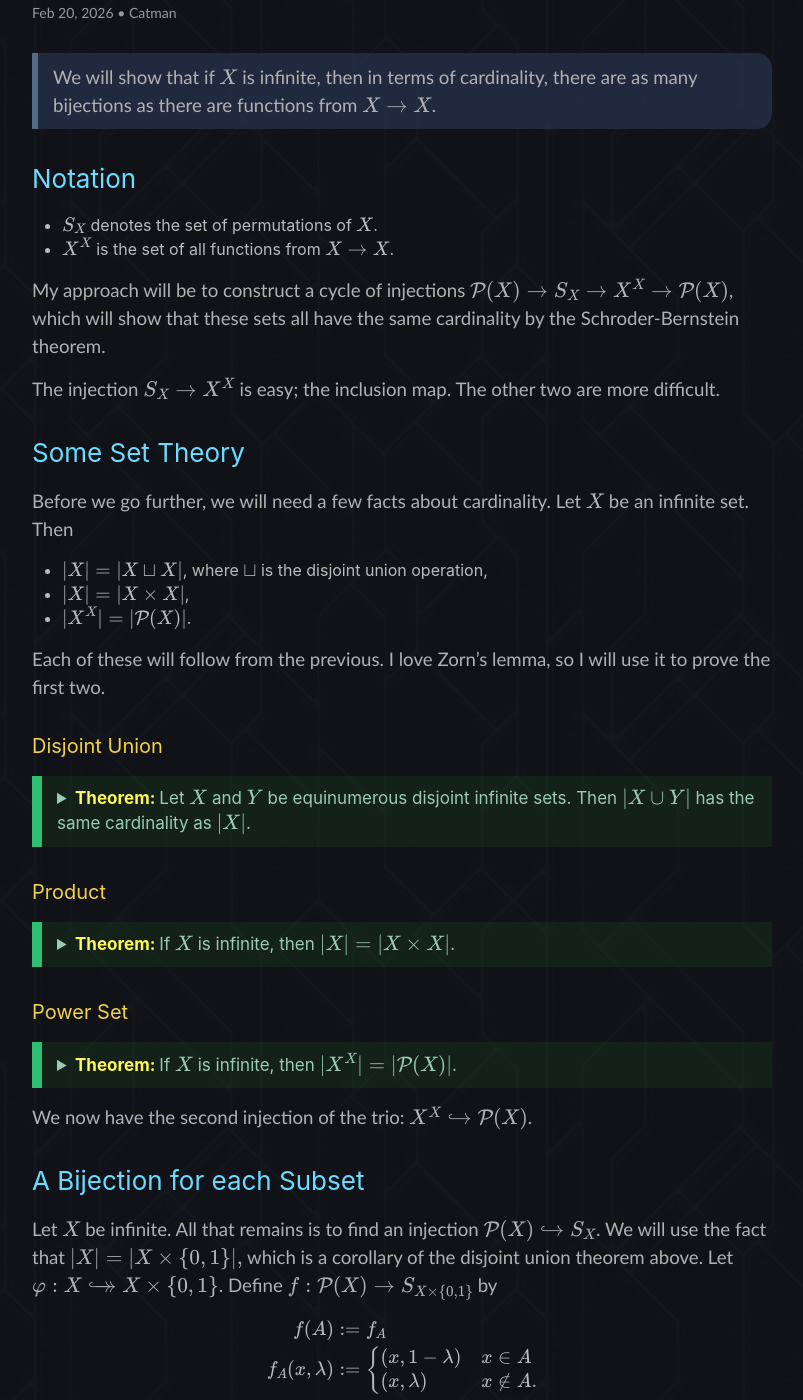
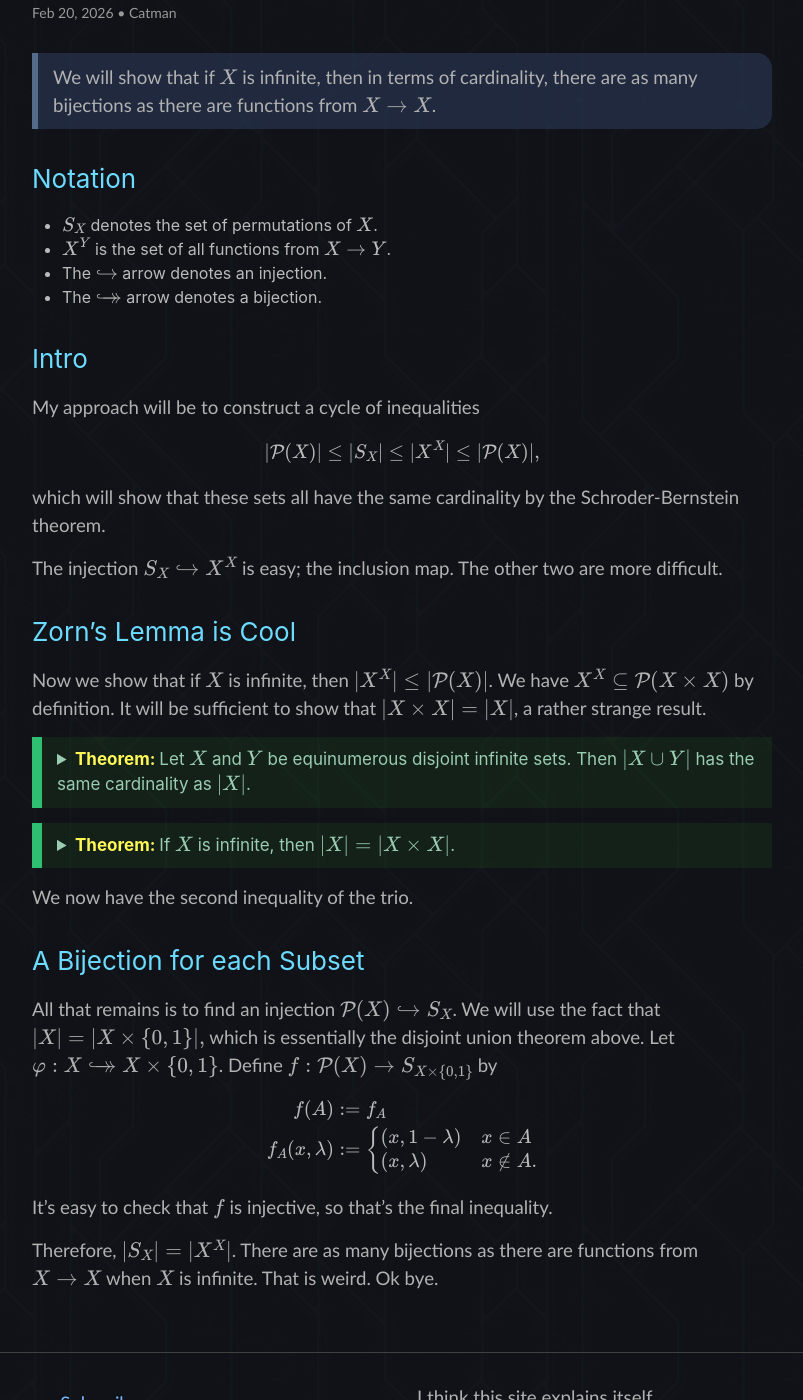
Before and after one commit to Catman314/catman314.github.io, a Jekyll site: the page built from _posts/2026-02-20-symmetry-group-cardinality.markdown, in a window 1280 px wide and 1400 px high, scrolled down 202 px. Shown: the whole window, without its empty margins (238-1041 px from the left). Built offline with Jekyll 4.4.1, drawn with Linux system fonts in a browser that asks for light colours; formulas are drawn with MathJax 3; some of the changed text lies outside the part shown.

Commit message:
improved the post

```diff
--- a/_posts/2026-02-20-symmetry-group-cardinality.markdown
+++ b/_posts/2026-02-20-symmetry-group-cardinality.markdown
@@ -9,30 +9,28 @@
 
 ### Notation
 * $S_X$ denotes the set of permutations of $X$.
-* $X^X$ is the set of all functions from $X\to X$.
+* $X^Y$ is the set of all functions from $X\to Y$.
+* The $\inj$ arrow denotes an injection.
+* The $\bij$ arrow denotes a bijection.
 
-My approach will be to construct a cycle of injections $\mathcal{P}(X)\to S_X\to X^X\to \mathcal{P}(X)$, which will show that these sets all have the same cardinality by the Schroder-Bernstein theorem.
+### Intro
 
-The injection $S_X\to X^X$ is easy; the inclusion map. The other two are more difficult.
+My approach will be to construct a cycle of inequalities
+
+$$|\mathcal{P}(X)|\le |S_X|\le |X^X|\le |\mathcal{P}(X)|,$$
+
+which will show that these sets all have the same cardinality by the Schroder-Bernstein theorem.
+
+The injection $S_X\inj X^X$ is easy; the inclusion map. The other two are more difficult.
 
 
-### Some Set Theory
+### Zorn's Lemma is Cool
 
-Before we go further, we will need a few facts about cardinality. Let $X$ be an infinite set. Then
+Now we show that if $X$ is infinite, then
+$|X^X| \le |\mathcal{P}(X)|$.
+We have $X^X\subseteq\mathcal{P}(X\times X)$ by definition. It will be sufficient to show that
+$|X\times X| = |X|$, a rather strange result.
 
-* $
-|X| =
-|X\sqcup X|$, where $\sqcup$ is the disjoint union operation,
-* $
-|X| =
-|X\times X|$,
-* $
-|X^X| =
-|\mathcal{P}(X)|$.
-
-Each of these will follow from the previous. I love Zorn's lemma, so I will use it to prove the first two.
-
-#### Disjoint Union
 
 <details><summary>
 <strong>Theorem: </strong> Let $X$ and $Y$ be equinumerous disjoint infinite sets. Then $|X\cup Y|$ has the same cardinality as $|X|$.
@@ -41,15 +39,15 @@
 
 *Proof.* Suppose $X$ and $Y$ are equinumerous disjoint infinite sets, with a bijection $\varphi:X\bij Y$. Define
 
-$$\mathcal{F} := \{f:A\cup\varphi(A)\bij A\mid A\subseteq X, A\text{ is infinite}\},$$
+$$\mathcal{B} := \{f:A\cup\varphi(A)\bij A\mid A\subseteq X, A\text{ is infinite}\},$$
 
-partially ordered by function extension. Since $X$ is infinite, it contains a countably infinite subset $Z$, and the sets $Z\cup \varphi(Z)$ and $Z$ have the same cardinality, so $\mathcal{F}$ is nonempty.
+partially ordered by function extension. Since $X$ is infinite, it contains a countably infinite subset $Z$, and the sets $Z\cup \varphi(Z)$ and $Z$ have the same cardinality, so $\mathcal{B}$ is nonempty.
 
-A chain in $\mathcal{F}$ has an upper bound in $\mathcal{F}$ obtained by unioning the domains. Therefore, Zorn's lemma states that $\mathcal{F}$ has a maximal element, say $g:B\cup\varphi(B)\bij B$ for some $B\subseteq X$.
+A chain in $\mathcal{B}$ has an upper bound in $\mathcal{B}$ obtained by unioning the domains. Therefore, Zorn's lemma states that $\mathcal{B}$ has a maximal element, say $g:B\cup\varphi(B)\bij B$ for some $B\subseteq X$.
 
 Assume for the sake of contradiction that $X\setminus B$ is infinite. Then there is some countably infinite $Z\subseteq X$ which is disjoint with $B$. But then $g$'s domain can be extended to include $Z\cup \varphi(Z)$ because a bijection $Z\cup\varphi(Z)\bij Z$ exists. This contradicts the maximality of $g$, thus $X\setminus B$ is finite.
 
-Because $X$ is infinite, this implies
+Because $X$ is infinite and $X\setminus B$ is finite, we have
 $|B| = |X|$, so there is a bijection $h:X\bij B$, and finally the bijection
 
 $$h^{-1}\circ g\circ (h\cup (\varphi\circ h\circ \varphi^{-1})):X\cup Y\bij X.$$
@@ -57,8 +55,6 @@
 </div>
 </details>
 
-
-#### Product
 
 <details><summary>
 <strong>Theorem: </strong> If $X$ is infinite, then
@@ -68,10 +64,10 @@
 
 *Proof.* Let $X$ be an infinite set. Let $\mathcal{B}$ be the set of bijections $Y\times Y\bij Y$ for infinite subsets $Y\subseteq X$, ordered by function extension.
 
-Since $X$ has a countable subset, $\mathcal{B}$ is nonempty because
+Since $X$ has a countably infinite subset, $\mathcal{B}$ is nonempty because
 $|\mathbb{N}\times\mathbb{N}| = |\mathbb{N}|.$
 
-Every chain in $\mathcal{B}$ has an upper bound in $\mathcal{B}$ by unioning the domains. Therefore, $\mathcal{B}$ has some maximal element, say $f:A\times A\bij A$.
+Every chain in $\mathcal{B}$ has an upper bound in $\mathcal{B}$ by unioning the domains. Therefore, by Zorn's lemma, $\mathcal{B}$ has some maximal element, say $f:A\times A\bij A$.
 
 We will now show that
 $|A| = |X|$. Assuming that
@@ -92,34 +88,13 @@
 </div>
 </details>
 
-
-#### Power Set
-
-<details><summary>
-<strong>Theorem: </strong> If $X$ is infinite, then $|X^X| = |\mathcal{P}(X)|$.
-</summary>
-<div markdown="1">
-
-*Proof.* An injection $\mathcal{P}(X)\inj X^X$ exists by choosing two elements $x_1,x_2\in X$ and considering functions where $$f(X)\subseteq \{x_1,x_2\}$$.
-
-An injection $X^X\to \mathcal{P}(X\times X)$ exists by considering the graphs of functions in $X^X$. Since
-$|X| = |X\times X|$, we have
-
-$$|\mathcal{P}(X)| = |\mathcal{P}(X\times X)|.$$
-
-By the Schroder-Bernstein theorem,
-$|\mathcal{P}(X)| = |X^X|$.
-
-</div>
-</details>
-
-We now have the second injection of the trio: $X^X\inj \mathcal{P}(X)$.
+We now have the second inequality of the trio.
 
 ### A Bijection for each Subset
 
-Let $X$ be infinite. All that remains is to find an injection $\mathcal{P}(X)\inj S_X$. We will use the fact that
+All that remains is to find an injection $\mathcal{P}(X)\inj S_X$. We will use the fact that
 $$|X| = |X\times\{0,1\}|,$$
-which is a corollary of the disjoint union theorem above. Let $$\varphi:X\bij X\times\{0,1\}$$. Define $$f:\mathcal{P}(X)\to S_{X\times\{0,1\}}$$ by
+which is essentially the disjoint union theorem above. Let $$\varphi:X\bij X\times\{0,1\}$$. Define $$f:\mathcal{P}(X)\to S_{X\times\{0,1\}}$$ by
 
 $$
 \begin{align*}
@@ -131,5 +106,7 @@
 \end{align*}
 $$
 
-It's easy to check that $f$ is injective, and so we have the final injection we needed. Therefore,
-$|S_X| = |X^X|$. There are as many bijections as there are functions when $X$ is infinite. That is weird.
+It's easy to check that $f$ is injective, so that's the final inequality.
+
+Therefore,
+$|S_X| = |X^X|$. There are as many bijections as there are functions from $X\to X$ when $X$ is infinite. That is weird. Ok bye.
```
